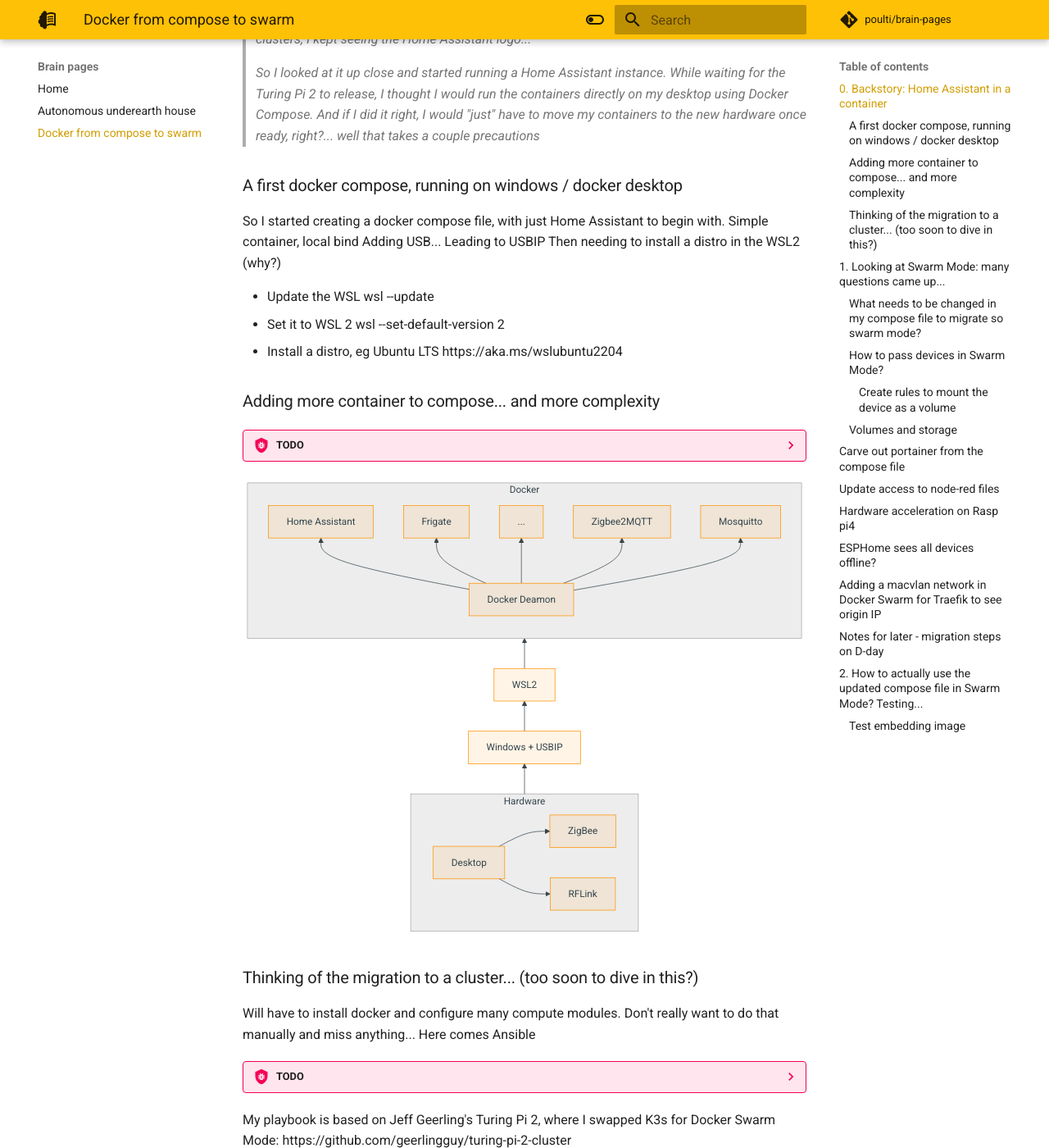
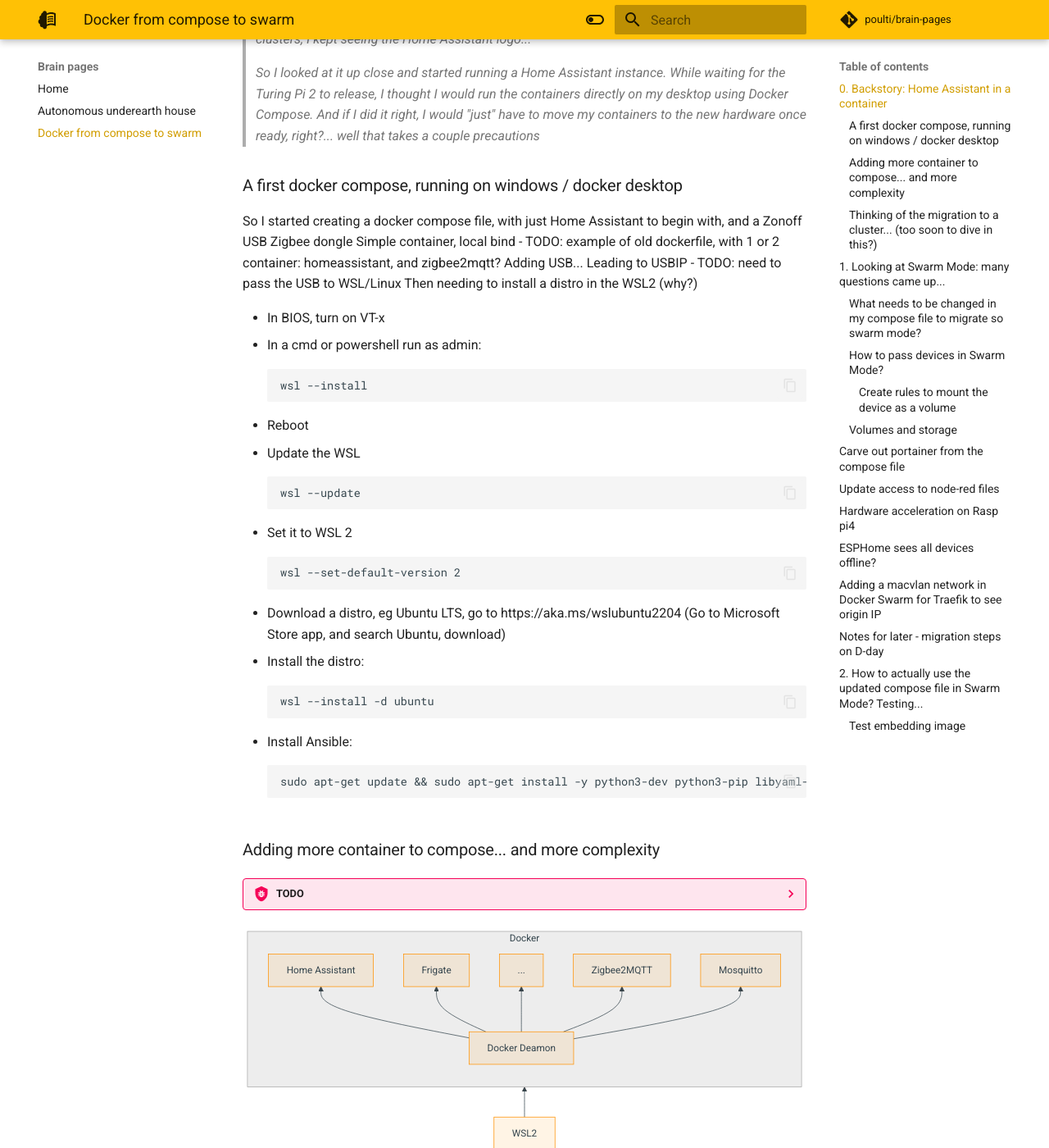
Before and after one commit to poulti/brain-pages, an MkDocs documentation site: the page built from docs/docker-from-compose-to-swarm.md, in a window 1280 px wide and 1400 px high, scrolled down 556 px. Shown: the whole window at 82% size. Built offline with MkDocs 1.6.1 and Material for MkDocs 9.7.7, drawn with Linux system fonts in a browser that asks for light colours; comment, search, counter and statistics services are not loaded.

Commit message:
More details on install WSL

````diff
--- a/docs/docker-from-compose-to-swarm.md
+++ b/docs/docker-from-compose-to-swarm.md
@@ -18,17 +18,38 @@
 
 ### A first docker compose, running on windows / docker desktop
 
-So I started creating a docker compose file, with just Home Assistant to begin with.
+So I started creating a docker compose file, with just Home Assistant to begin with, and a Zonoff USB Zigbee dongle
 Simple container, local bind
+- TODO: example of old dockerfile, with 1 or 2 container: homeassistant, and zigbee2mqtt?
 Adding USB... Leading to USBIP
+- TODO: need to pass the USB to WSL/Linux
 Then needing to install a distro in the WSL2 (why?)
 
+- In BIOS, turn on VT-x
+- In a cmd or powershell run as admin:
+  ```
+  wsl --install
+  ```
+- Reboot
 - Update the WSL
-wsl --update
+  ```
+  wsl --update
+  ```
 - Set it to WSL 2
-wsl --set-default-version 2
-- Install a distro, eg Ubuntu LTS
-https://aka.ms/wslubuntu2204
+  ```
+  wsl --set-default-version 2
+  ```
+- Download a distro, eg Ubuntu LTS, go to https://aka.ms/wslubuntu2204
+(Go to Microsoft Store app, and search Ubuntu, download)
+- Install the distro:
+  ```
+  wsl --install -d ubuntu
+  ```
+- Install Ansible:
+  ```
+  sudo apt-get update && sudo apt-get install -y python3-dev python3-pip libyaml-dev libffi-dev && sudo pip3 install ansible
+  ```
+
 
 ### Adding more container to compose... and more complexity
 
````
